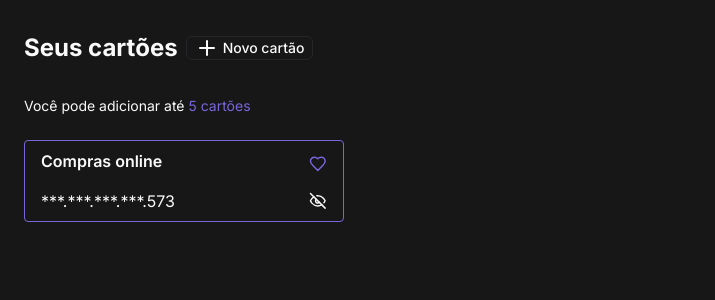
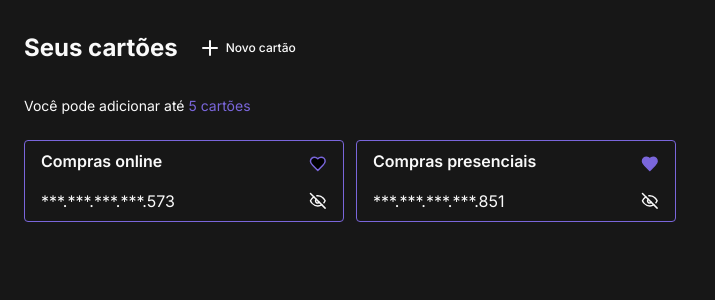
Before and after one commit to calvinsteixeira/register-payment-card, a Next.js app: page / in a window 1280 px wide. Shown: the top 300 px of the page, without its empty margins (0-715 px from the left). Built offline with nearby package versions, Linux system fonts and the light colour scheme; data requests are answered from the project's data file.

Commit message:
Ajustando indicativos de favorito

```diff
--- a/app/api/db.json
+++ b/app/api/db.json
@@ -1,5 +1,18 @@
 {
   "cards": [
-    { "id": 1, "name": "Compras online", "description": "Cartão para realizar compras em sites", "cardNumber": "654987159357573" }
+    {
+      "id": 1,
+      "name": "Compras online",
+      "description": "Cartão para realizar compras em sites",
+      "cardNumber": "654987159357573",
+      "favorite": false
+    },
+    {
+      "id": 2,
+      "name": "Compras presenciais",
+      "description": "Cartão para realizar compras em locais físicos",
+      "cardNumber": "156987324697851",
+      "favorite": true
+    }
   ]
 }
--- a/app/page.tsx
+++ b/app/page.tsx
@@ -10,7 +10,7 @@ import { Card } from '@/types';
 
 const CardsSkeleton = (): ReactElement => {
   return (
-    <div className='flex flex-col gap-3'>
+    <div className="flex flex-col gap-3">
       {Array.from({ length: 8 }, (_, index) => {
         return <Skeleton key={index} className="bg-muted h-20 sm:w-80" />;
       })}
@@ -29,7 +29,7 @@ export default function Home() {
     <main>
       <div className="flex flex-row gap-2 items-center">
         <h1 className="text-2xl font-bold">Seus cartões</h1>
-        <Button variant={'outline'} size={'xsm'}>
+        <Button variant={'ghost'} size={'sm'}>
           <Plus className="i-sm mr-1" /> Novo cartão
         </Button>
       </div>
@@ -37,9 +37,15 @@ export default function Home() {
         <h3 className="text-sm">
           Você pode adicionar até <span className="text-primary">5 cartões</span>
         </h3>
-
-        {queryCards.isLoading ? <CardsSkeleton/> :
-          queryCards.data.map((card: Card, index: number) => <PaymentCardPreview key={card.id} title={card.name} cardNumber={card.cardNumber} />)}
+        <div className="flex flex-col sm:flex-row gap-3">
+          {queryCards.isLoading ? (
+            <CardsSkeleton />
+          ) : (
+            queryCards.data.map((card: Card, index: number) => (
+              <PaymentCardPreview key={card.id} title={card.name} cardNumber={card.cardNumber} favorite={card.favorite} />
+            ))
+          )}
+        </div>
       </div>
     </main>
   );
--- a/components/Custom/containers/PaymentCardPreview.tsx
+++ b/components/Custom/containers/PaymentCardPreview.tsx
@@ -6,6 +6,7 @@ import { Eye, EyeOff, Heart } from '@/icons';
 interface PaymentCardPreview {
   title: string;
   cardNumber: string;
+  favorite: boolean;
 }
 
 export default function PaymentCardPreview(props: PaymentCardPreview) {
@@ -21,10 +22,10 @@ export default function PaymentCardPreview(props: PaymentCardPreview) {
   }, []);
 
   return (
-    <div className="border-primary sm:max-w-80 border-[0.1rem] px-4 py-2 rounded-sm transition-all ease-in-out duration-200 cursor-pointer box-shad gap-4 flex flex-col">
+    <div className="border-primary sm:w-80 border-[0.1rem] px-4 py-2 rounded-sm transition-all ease-in-out duration-200 cursor-pointer box-shad gap-4 flex flex-col">
       <div className="flex flex-row items-end justify-between">
         <p className="font-semibold">{props.title}</p>
-        <Heart className="icon-md text-primary" />
+        <Heart fill={props.favorite ? 'currentColor' : ''} className={`icon-md text-primary`} />
       </div>
       <div className="flex flex-row justify-between items-center">
         <p>{isMaskedCardNumber ? maskedCardNumber : cardNumber}</p>
--- a/types/index.ts
+++ b/types/index.ts
@@ -3,6 +3,7 @@ interface Card {
   name: string
   description: string
   cardNumber: string
+  favorite: boolean
 }
 
 export type { Card }
```
Also changed, not shown: app/api/cards/route.ts (line endings or trailing spaces).
